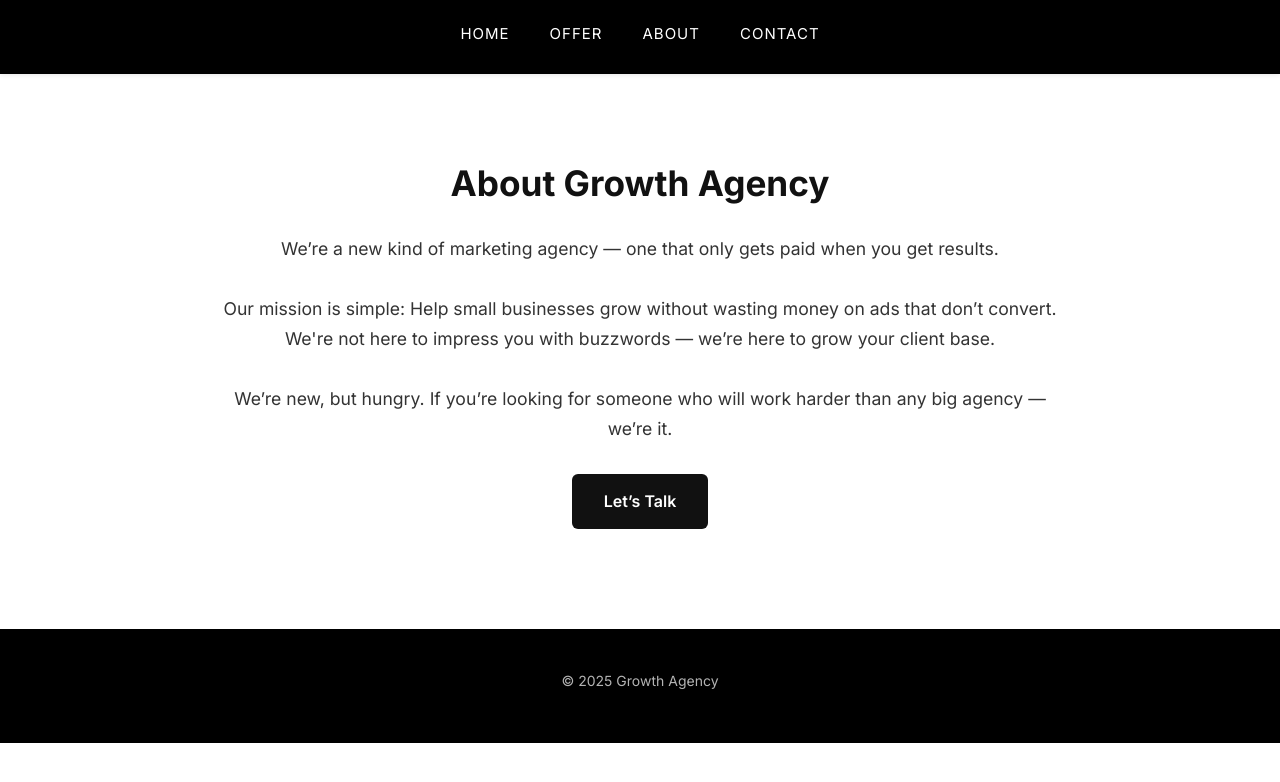
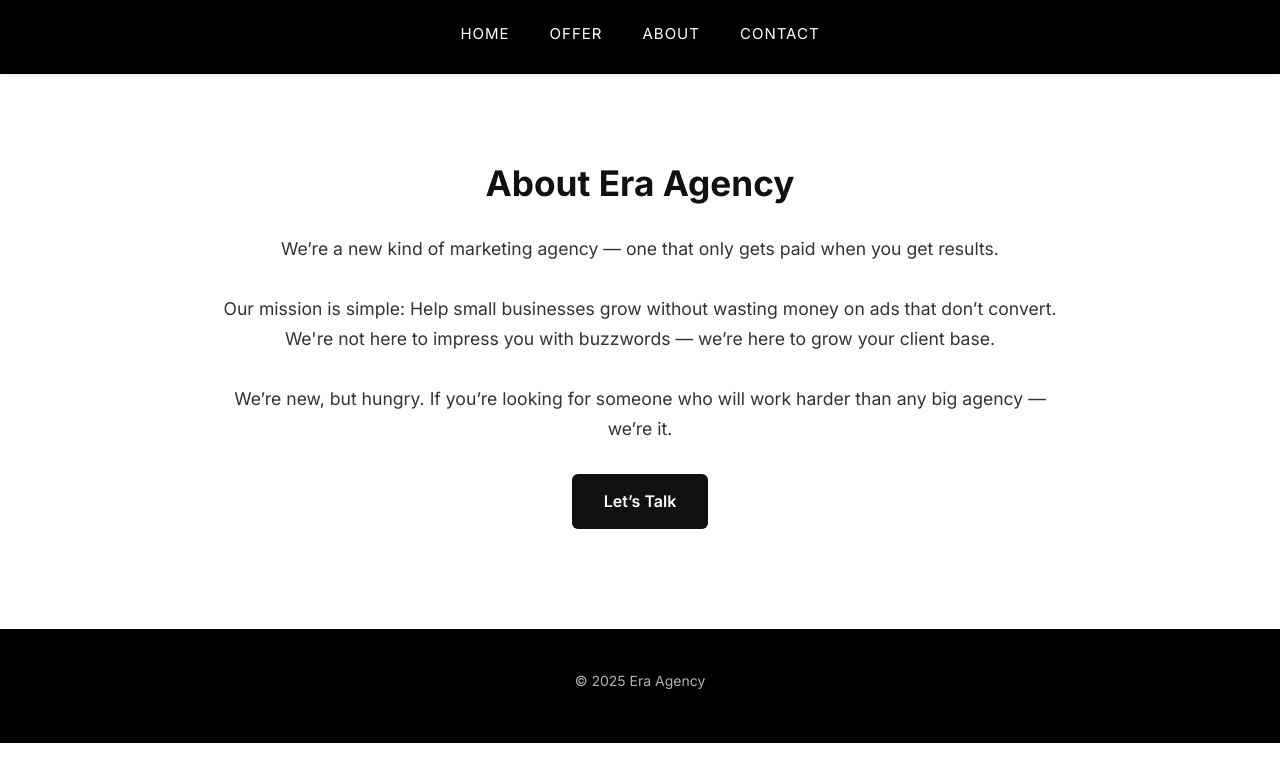
Before and after one commit to EraAgency/era-agency-site, a plain HTML site: page offer.html in a window 1280 px wide. Drawn offline with Linux system fonts and the light colour scheme.

Commit message:
Update offer.html

```diff
--- a/offer.html
+++ b/offer.html
@@ -21,7 +21,7 @@
 
 <main>
   <section class="content">
-    <h1>About Growth Agency</h1>
+    <h1>About Era Agency</h1>
     <p>We’re a new kind of marketing agency — one that only gets paid when you get results.</p>
 
     <p>Our mission is simple: Help small businesses grow without wasting money on ads that don’t convert. We're not here to impress you with buzzwords — we’re here to grow your client base.</p>
@@ -33,7 +33,7 @@
 </main>
 
 <footer>
-  <p>© 2025 Growth Agency</p>
+  <p>© 2025 Era Agency</p>
 </footer>
 
 </body>
```
